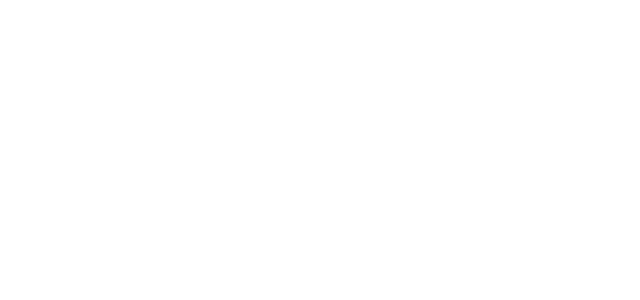
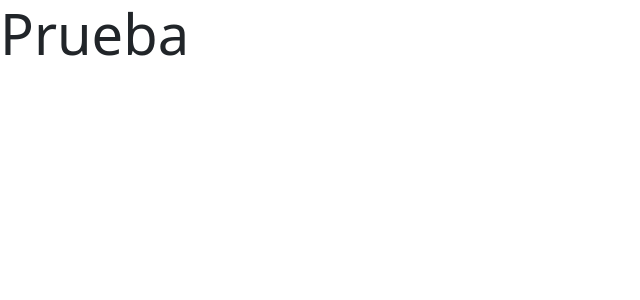
Before and after one commit to EnzoH292/Lista-de-Tarea-React, a React (Create React App) app: page / in a window 1280 px wide. Shown: the top 300 px of the page, without its empty margins (0-640 px from the left). Built offline with nearby package versions, Linux system fonts and the light colour scheme.

Commit message:
Se agregó bootstrap y react-bootstrap

```diff
--- a/package.json
+++ b/package.json
@@ -6,7 +6,9 @@
     "@testing-library/jest-dom": "^5.16.5",
     "@testing-library/react": "^13.4.0",
     "@testing-library/user-event": "^13.5.0",
+    "bootstrap": "^5.2.1",
     "react": "^18.2.0",
+    "react-bootstrap": "^2.5.0",
     "react-dom": "^18.2.0",
     "react-scripts": "5.0.1",
     "web-vitals": "^2.1.4"
--- a/src/App.jsx
+++ b/src/App.jsx
@@ -1,8 +1,10 @@
+import 'bootstrap/dist/css/bootstrap.min.css'
+
 
 function App() {
   return (
     <div>
-
+      <h1 className='display-4'>Prueba</h1>
     </div>
   );
 }
```
Also changed, not shown: 1 other file (tests, documents, lock files or other folders).
